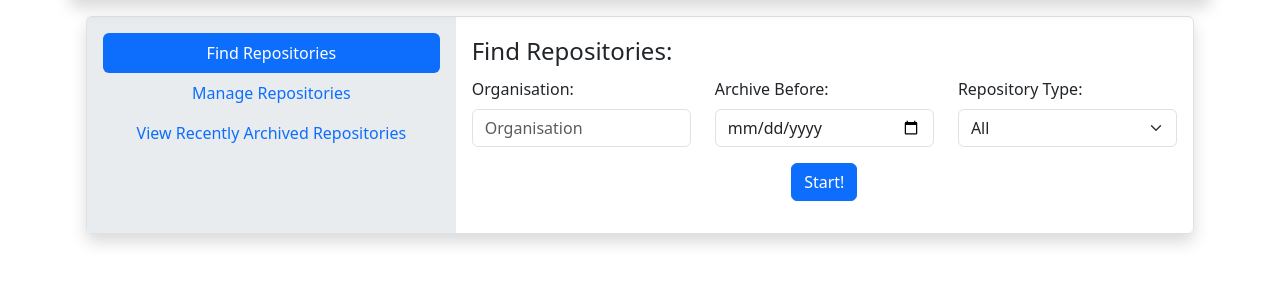
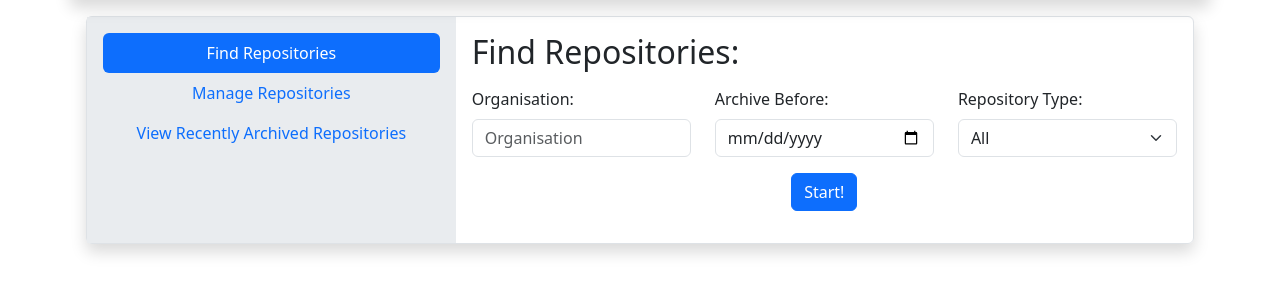
Before and after one commit to ONS-Innovation/github-repository-archive-tool, a Python web app: template repoarchivetool/templates/index.html in a window 1280 px wide. Shown: the part 100-400 px from the top of the page. Run offline with Jinja, Linux system fonts and the light colour scheme; the template is opened without the code that fills it, so the values that code supplies are empty.

Commit message:
added heading to homepage to match other pages

```diff
--- a/repoarchivetool/templates/index.html
+++ b/repoarchivetool/templates/index.html
@@ -32,7 +32,7 @@
 
                 <form action="/FindRepositories" method="post" onsubmit="document.getElementById('loading').hidden = false; document.getElementById('submit').hidden = true;">
                     <fieldset>
-                        <legend>Find Repositories:</legend>
+                        <legend><h2>Find Repositories:</h2></legend>
 
                         <div class="row">
                             <div class="col">
```
